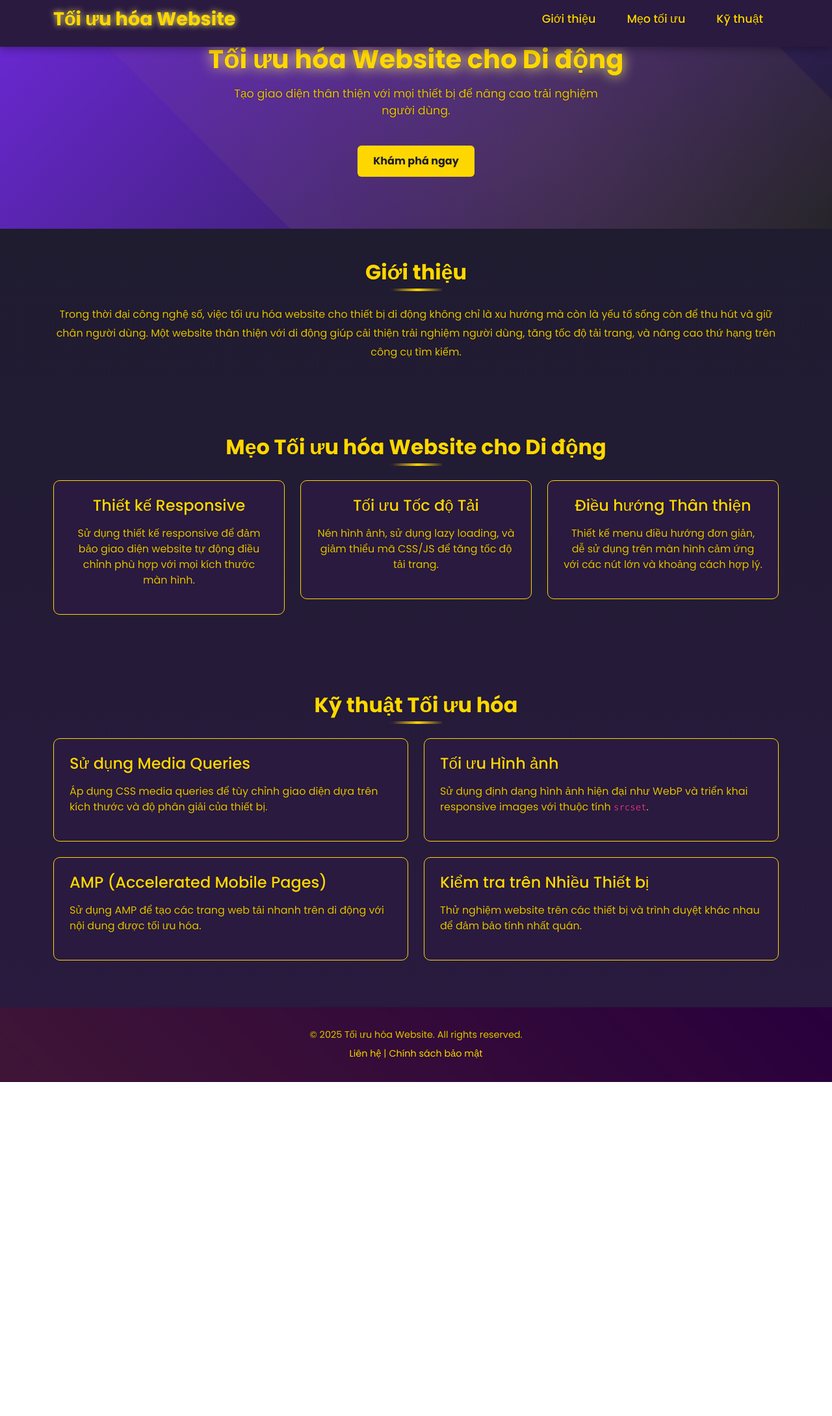
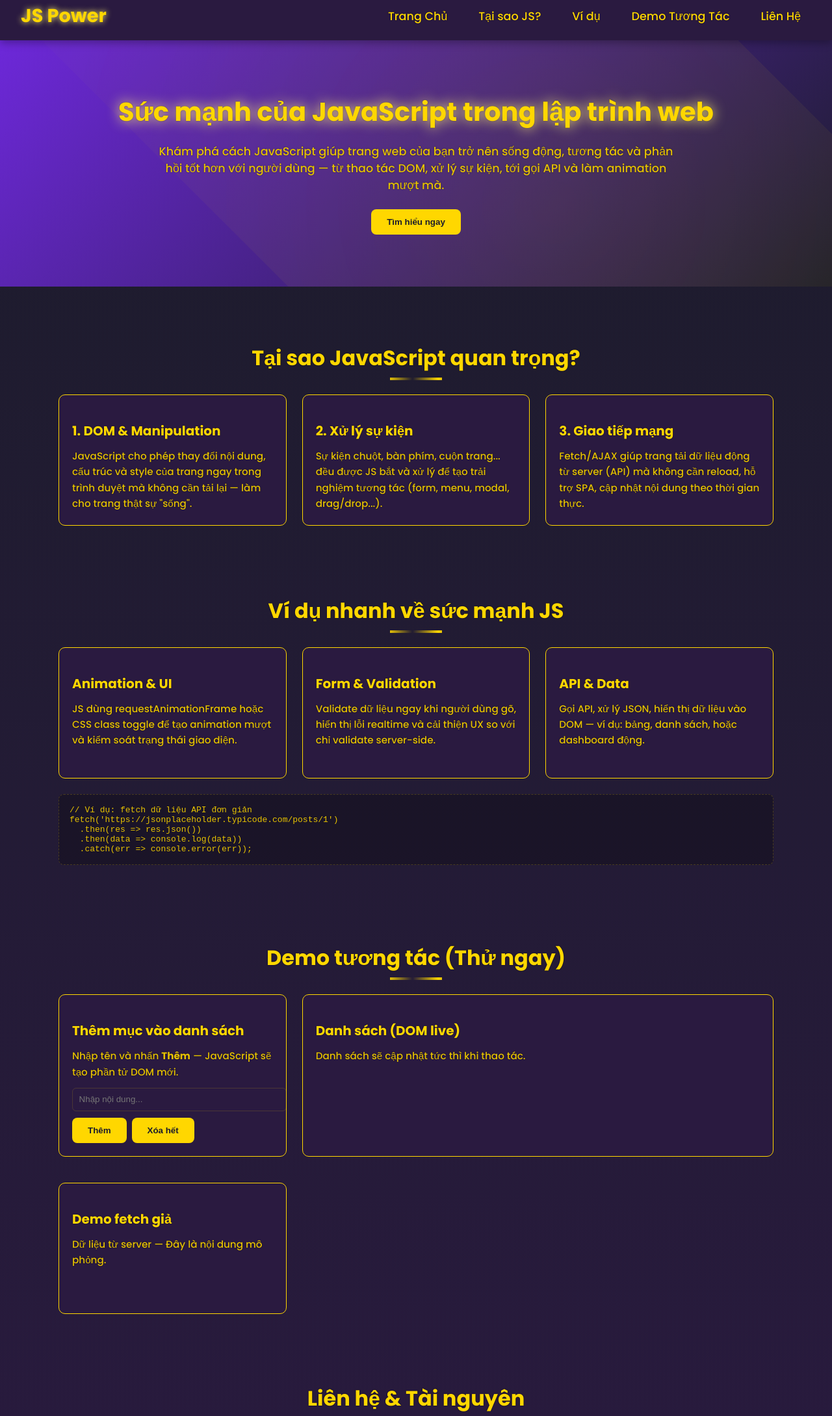
Before and after one commit to oktaolaaiketao-gif/oktaolaaiketao-gif.github.io, a plain HTML site: page bai3.html in a window 1280 px wide. Shown: the part 13-2192 px from the top of the page at 65% size. Before the commit the page ends 1678 px from the top, so only its background shows below. Drawn offline with nearby package versions, Linux system fonts and the light colour scheme.

Commit message:
upláiualoi

```diff
--- a/bai3.html
+++ b/bai3.html
@@ -1,15 +1,13 @@
-<!DOCTYPE html>
+<!doctype html>
 <html lang="vi">
 <head>
-  <meta charset="UTF-8">
-  <meta name="viewport" content="width=device-width, initial-scale=1.0">
-  <meta name="description" content="Học cách tối ưu hóa website cho thiết bị di động để nâng cao trải nghiệm người dùng và cải thiện SEO.">
-  <meta name="keywords" content="tối ưu hóa website, thiết kế responsive, SEO di động, tốc độ tải trang">
-  <meta name="author" content="Tối ưu hóa Website">
-  <title>Tối ưu hóa Website cho Di động</title>
-  <link rel="icon" type="image/x-icon" href="favicon.ico">
-  <link href="https://fonts.googleapis.com/css2?family=Poppins:wght@400;500;700&display=swap" rel="stylesheet">
-  <link href="https://cdn.jsdelivr.net/npm/bootstrap@5.3.0/dist/css/bootstrap.min.css" rel="stylesheet">
+  <meta charset="utf-8" />
+  <meta name="viewport" content="width=device-width, initial-scale=1" />
+  <title>Sức mạnh của JavaScript trong lập trình web</title>
+
+  <!-- Google Font -->
+  <link href="https://fonts.googleapis.com/css2?family=Poppins:wght@300;500;600;700;800&display=swap" rel="stylesheet">
+
   <style>
     :root {
       --dark-purple: #1c1c2b;
@@ -37,13 +35,25 @@
       padding: 1rem 2rem;
       transition: all 0.4s ease;
       box-shadow: 0 4px 12px rgba(0, 0, 0, 0.3);
+      display: flex;
+      align-items: center;
+      justify-content: space-between;
+      position: sticky;
+      top: 0;
+      z-index: 999;
     }
 
     .navbar-brand {
       font-size: 1.8rem;
       font-weight: 700;
       color: var(--gold) !important;
-      text-shadow: 0 0 10px var(--gold-light), 0 0 2px rgba(0, 0, 0, 0.5); /* Added subtle shadow for readability */
+      text-shadow: 0 0 10px var(--gold-light), 0 0 2px rgba(0, 0, 0, 0.5);
+    }
+
+    .nav {
+      display: flex;
+      align-items: center;
+      gap: 1rem;
     }
 
     .nav-link {
@@ -53,7 +63,8 @@
       margin: 0 1rem;
       position: relative;
       transition: all 0.3s ease;
-      text-shadow: 0 0 2px rgba(0, 0, 0, 0.5); /* Subtle shadow for better contrast */
+      text-shadow: 0 0 2px rgba(0, 0, 0, 0.5);
+      cursor: pointer;
     }
 
     .nav-link::after {
@@ -82,6 +93,7 @@
       padding: 80px 0;
       background: linear-gradient(135deg, var(--accent-purple) 0%, var(--dark-purple) 100%);
       overflow: hidden;
+      text-align: center;
     }
     p { color: #e6c200; }
 
@@ -100,22 +112,30 @@
     .hero-section .container {
       position: relative;
       z-index: 1;
+      max-width: 1100px;
+      margin: 0 auto;
+      padding: 0 1rem;
     }
 
     .hero-section h1 {
       font-size: 2.5rem;
       font-weight: 700;
       color: var(--gold);
-      text-shadow: 0 0 15px var(--gold-light), 0 0 2px rgba(0, 0, 0, 0.7); /* Enhanced shadow for readability */
+      text-shadow: 0 0 15px var(--gold-light), 0 0 2px rgba(0, 0, 0, 0.7);
       animation: textPulse 2s infinite alternate;
+      margin: 0 0 1rem 0;
     }
 
     .hero-section .lead {
       font-size: 1.1rem;
-      max-width: 600px;
+      max-width: 800px;
       margin-left: auto;
       margin-right: auto;
-      text-shadow: 0 0 2px rgba(0, 0, 0, 0.5); /* Subtle shadow for better contrast */
+      text-shadow: 0 0 2px rgba(0, 0, 0, 0.5);
+    }
+
+    .hero-cta {
+      margin-top: 1.5rem;
     }
 
     /* Buttons */
@@ -126,7 +146,9 @@
       font-weight: 600;
       padding: 0.75rem 1.5rem;
       transition: all 0.3s ease;
-      text-shadow: none; /* No shadow needed due to high contrast */
+      text-shadow: none;
+      border-radius: 8px;
+      cursor: pointer;
     }
 
     .btn-primary:hover {
@@ -135,7 +157,13 @@
       color: var(--dark-purple);
     }
 
-    /* Section Titles */
+    /* Layout */
+    .section {
+      padding: 60px 1rem;
+      max-width: 1100px;
+      margin: 0 auto;
+    }
+
     .section-title {
       font-size: 2rem;
       font-weight: 700;
@@ -143,7 +171,7 @@
       position: relative;
       margin-bottom: 2rem;
       text-align: center;
-      text-shadow: 0 0 2px rgba(0, 0, 0, 0.7); /* Subtle shadow for readability */
+      text-shadow: 0 0 2px rgba(0, 0, 0, 0.7);
     }
 
     .section-title::after {
@@ -158,12 +186,10 @@
       animation: waveLight 3s linear infinite;
     }
 
-    /* About Section */
-    .about-section p {
-      font-size: 1rem;
-      line-height: 1.8;
-      color: var(--soft-white);
-      text-shadow: 0 0 2px rgba(0, 0, 0, 0.5); /* Subtle shadow for readability */
+    .grid {
+      display: grid;
+      grid-template-columns: repeat(3, 1fr);
+      gap: 1.5rem;
     }
 
     .card {
@@ -173,6 +199,8 @@
       transition: transform 0.4s ease, box-shadow 0.4s ease;
       position: relative;
       overflow: hidden;
+      padding: 1.25rem;
+      min-height: 160px;
     }
 
     .card:hover {
@@ -181,14 +209,28 @@
     }
 
     .card h3 {
-      font-size: 1.5rem;
+      font-size: 1.25rem;
       color: var(--gold);
-      margin-bottom: 1rem;
-      text-shadow: 0 0 2px rgba(0, 0, 0, 0.5); /* Subtle shadow for readability */
+      margin-bottom: 0.75rem;
+      text-shadow: 0 0 2px rgba(0, 0, 0, 0.5);
     }
 
     .card p {
-      text-shadow: 0 0 2px rgba(0, 0, 0, 0.5); /* Subtle shadow for readability */
+      text-shadow: 0 0 2px rgba(0, 0, 0, 0.5);
+      color: var(--soft-white);
+      margin: 0;
+      font-size: 0.95rem;
+      line-height: 1.6;
+    }
+
+    /* Example code area */
+    pre.code {
+      background: rgba(0,0,0,0.25);
+      border: 1px dashed rgba(255,215,0,0.2);
+      padding: 1rem;
+      border-radius: 8px;
+      overflow-x: auto;
+      color: var(--soft-white);
     }
 
     /* Footer */
@@ -197,6 +239,8 @@
       padding: 2rem 0;
       position: relative;
       overflow: hidden;
+      margin-top: 2rem;
+      text-align: center;
     }
 
     .footer::before {
@@ -213,14 +257,14 @@
     .footer p {
       margin: 0;
       font-size: 0.9rem;
-      color: var(--soft-white); /* Changed to pure white for better contrast */
-      text-shadow: 0 0 2px rgba(0, 0, 0, 0.5); /* Subtle shadow for readability */
+      color: var(--soft-white);
+      text-shadow: 0 0 2px rgba(0, 0, 0, 0.5);
     }
 
     .footer a {
       color: var(--gold);
       text-decoration: none;
-      text-shadow: 0 0 2px rgba(0, 0, 0, 0.5); /* Subtle shadow for readability */
+      text-shadow: 0 0 2px rgba(0, 0, 0, 0.5);
     }
 
     .footer a:hover {
@@ -245,6 +289,7 @@
       visibility: hidden;
       transition: all 0.3s ease;
       z-index: 1000;
+      cursor: pointer;
     }
 
     .back-to-top.show {
@@ -279,6 +324,10 @@
     }
 
     /* Responsive Design */
+    @media (max-width: 992px) {
+      .grid { grid-template-columns: repeat(2, 1fr); }
+    }
+
     @media (max-width: 768px) {
       .hero-section h1 {
         font-size: 2rem;
@@ -323,139 +372,226 @@
         padding: 0.5rem 1rem;
         font-size: 0.9rem;
       }
+
+      .grid { grid-template-columns: 1fr; }
+      .nav { display: none; } /* keep navbar simple on mobile */
     }
   </style>
 </head>
 <body>
-  <!-- Navbar -->
-  <nav class="navbar navbar-expand-lg fixed-top">
+
+  <!-- NAVBAR -->
+  <header class="navbar">
+    <div class="navbar-brand">JS Power</div>
+    <nav class="nav" aria-label="main navigation">
+      <div class="nav-link" data-target="#home">Trang Chủ</div>
+      <div class="nav-link" data-target="#why">Tại sao JS?</div>
+      <div class="nav-link" data-target="#examples">Ví dụ</div>
+      <div class="nav-link" data-target="#demo">Demo Tương Tác</div>
+      <div class="nav-link" data-target="#contact">Liên Hệ</div>
+    </nav>
+  </header>
+
+  <!-- HERO -->
+  <section id="home" class="hero-section">
     <div class="container">
-      <a class="navbar-brand" href="#">Tối ưu hóa Website</a>
-      <button class="navbar-toggler" type="button" data-bs-toggle="collapse" data-bs-target="#navbarNav" aria-controls="navbarNav" aria-expanded="false" aria-label="Toggle navigation">
-        <span class="navbar-toggler-icon"></span>
-      </button>
-      <div class="collapse navbar-collapse" id="navbarNav">
-        <ul class="navbar-nav ms-auto">
-          <li class="nav-item">
-            <a class="nav-link" href="#introduction" aria-label="Giới thiệu về tối ưu hóa website">Giới thiệu</a>
-          </li>
-          <li class="nav-item">
-            <a class="nav-link" href="#tips" aria-label="Mẹo tối ưu hóa website cho di động">Mẹo tối ưu</a>
-          </li>
-          <li class="nav-item">
-            <a class="nav-link" href="#techniques" aria-label="Kỹ thuật tối ưu hóa website">Kỹ thuật</a>
-          </li>
-        </ul>
-      </div>
-    </div>
-  </nav>
+      <h1>Sức mạnh của JavaScript trong lập trình web</h1>
+      <p class="lead">Khám phá cách JavaScript giúp trang web của bạn trở nên sống động, tương tác và phản hồi tốt hơn với người dùng — từ thao tác DOM, xử lý sự kiện, tới gọi API và làm animation mượt mà.</p>
 
-  <!-- Hero Section -->
-  <section class="hero-section" id="hero">
-    <div class="container text-center">
-      <h1>Tối ưu hóa Website cho Di động</h1>
-      <p class="lead mt-3">Tạo giao diện thân thiện với mọi thiết bị để nâng cao trải nghiệm người dùng.</p>
-      <a href="#tips" class="btn btn-primary mt-4" aria-label="Khám phá các mẹo tối ưu hóa website">Khám phá ngay</a>
-    </div>
-  </section>
-
-  <!-- Introduction Section -->
-  <section id="introduction" class="about-section py-5">
-    <div class="container">
-      <h2 class="section-title">Giới thiệu</h2>
-      <p class="text-center">Trong thời đại công nghệ số, việc tối ưu hóa website cho thiết bị di động không chỉ là xu hướng mà còn là yếu tố sống còn để thu hút và giữ chân người dùng. Một website thân thiện với di động giúp cải thiện trải nghiệm người dùng, tăng tốc độ tải trang, và nâng cao thứ hạng trên công cụ tìm kiếm.</p>
-    </div>
-  </section>
-
-  <!-- Tips Section -->
-  <section id="tips" class="py-5">
-    <div class="container">
-      <h2 class="section-title">Mẹo Tối ưu hóa Website cho Di động</h2>
-      <div class="row">
-        <div class="col-md-4 mb-4">
-          <div class="card p-4 text-center">
-            <h3>Thiết kế Responsive</h3>
-            <p>Sử dụng thiết kế responsive để đảm bảo giao diện website tự động điều chỉnh phù hợp với mọi kích thước màn hình.</p>
-          </div>
-        </div>
-        <div class="col-md-4 mb-4">
-          <div class="card p-4 text-center">
-            <h3>Tối ưu Tốc độ Tải</h3>
-            <p>Nén hình ảnh, sử dụng lazy loading, và giảm thiểu mã CSS/JS để tăng tốc độ tải trang.</p>
-          </div>
-        </div>
-        <div class="col-md-4 mb-4">
-          <div class="card p-4 text-center">
-            <h3>Điều hướng Thân thiện</h3>
-            <p>Thiết kế menu điều hướng đơn giản, dễ sử dụng trên màn hình cảm ứng với các nút lớn và khoảng cách hợp lý.</p>
-          </div>
-        </div>
+      <div class="hero-cta">
+        <button class="btn-primary" id="scroll-to-why">Tìm hiểu ngay</button>
       </div>
     </div>
   </section>
 
-  <!-- Techniques Section -->
-  <section id="techniques" class="py-5">
-    <div class="container">
-      <h2 class="section-title">Kỹ thuật Tối ưu hóa</h2>
-      <div class="row">
-        <div class="col-md-6 mb-4">
-          <div class="card p-4">
-            <h3>Sử dụng Media Queries</h3>
-            <p>Áp dụng CSS media queries để tùy chỉnh giao diện dựa trên kích thước và độ phân giải của thiết bị.</p>
+  <!-- WHY JS -->
+  <section id="why" class="section">
+    <h2 class="section-title">Tại sao JavaScript quan trọng?</h2>
+
+    <div class="grid">
+      <div class="card">
+        <h3>1. DOM & Manipulation</h3>
+        <p>JavaScript cho phép thay đổi nội dung, cấu trúc và style của trang ngay trong trình duyệt mà không cần tải lại — làm cho trang thật sự "sống".</p>
       </div>
+
+      <div class="card">
+        <h3>2. Xử lý sự kiện</h3>
+        <p>Sự kiện chuột, bàn phím, cuộn trang... đều được JS bắt và xử lý để tạo trải nghiệm tương tác (form, menu, modal, drag/drop...).</p>
       </div>
-        <div class="col-md-6 mb-4">
-          <div class="card p-4">
-            <h3>Tối ưu Hình ảnh</h3>
-            <p>Sử dụng định dạng hình ảnh hiện đại như WebP và triển khai responsive images với thuộc tính <code>srcset</code>.</p>
-          </div>
-        </div>
-        <div class="col-md-6 mb-4">
-          <div class="card p-4">
-            <h3>AMP (Accelerated Mobile Pages)</h3>
-            <p>Sử dụng AMP để tạo các trang web tải nhanh trên di động với nội dung được tối ưu hóa.</p>
-          </div>
-        </div>
-        <div class="col-md-6 mb-4">
-          <div class="card p-4">
-            <h3>Kiểm tra trên Nhiều Thiết bị</h3>
-            <p>Thử nghiệm website trên các thiết bị và trình duyệt khác nhau để đảm bảo tính nhất quán.</p>
-          </div>
-        </div>
+
+      <div class="card">
+        <h3>3. Giao tiếp mạng</h3>
+        <p>Fetch/AJAX giúp trang tải dữ liệu động từ server (API) mà không cần reload, hỗ trợ SPA, cập nhật nội dung theo thời gian thực.</p>
       </div>
     </div>
   </section>
 
-  <!-- Footer -->
-  <footer class="footer text-center">
-    <div class="container">
-      <p>&copy; 2025 Tối ưu hóa Website. All rights reserved.</p>
-      <p class="mt-2">
-        <a href="#hero" aria-label="Liên hệ với chúng tôi">Liên hệ</a> |
-        <a href="#hero" aria-label="Chính sách bảo mật">Chính sách bảo mật</a>
-      </p>
+  <!-- EXAMPLES -->
+  <section id="examples" class="section" style="padding-top:20px;">
+    <h2 class="section-title">Ví dụ nhanh về sức mạnh JS</h2>
+
+    <div class="grid">
+      <div class="card">
+        <h3>Animation & UI</h3>
+        <p>JS dùng requestAnimationFrame hoặc CSS class toggle để tạo animation mượt và kiểm soát trạng thái giao diện.</p>
       </div>
+
+      <div class="card">
+        <h3>Form & Validation</h3>
+        <p>Validate dữ liệu ngay khi người dùng gõ, hiển thị lỗi realtime và cải thiện UX so với chỉ validate server-side.</p>
+      </div>
+
+      <div class="card">
+        <h3>API & Data</h3>
+        <p>Gọi API, xử lý JSON, hiển thị dữ liệu vào DOM — ví dụ: bảng, danh sách, hoặc dashboard động.</p>
+      </div>
+    </div>
+
+    <div style="margin-top:1.5rem;">
+      <pre class="code"><code>// Ví dụ: fetch dữ liệu API đơn giản
+fetch('https://jsonplaceholder.typicode.com/posts/1')
+  .then(res =&gt; res.json())
+  .then(data =&gt; console.log(data))
+  .catch(err =&gt; console.error(err));</code></pre>
+    </div>
+  </section>
+
+  <!-- DEMO INTERACTIVE -->
+  <section id="demo" class="section" style="padding-top:20px;">
+    <h2 class="section-title">Demo tương tác (Thử ngay)</h2>
+
+    <div class="grid">
+      <div class="card">
+        <h3>Thêm mục vào danh sách</h3>
+        <p>Nhập tên và nhấn <strong>Thêm</strong> — JavaScript sẽ tạo phần tử DOM mới.</p>
+        <div style="margin-top:0.75rem;">
+          <input id="item-input" type="text" placeholder="Nhập nội dung..." style="width:100%; padding:0.6rem; border-radius:6px; border:1px solid rgba(255,215,0,0.15); background:transparent; color:var(--soft-white);">
+          <div style="display:flex; gap:0.5rem; margin-top:0.6rem;">
+            <button class="btn-primary" id="add-item">Thêm</button>
+            <button class="btn-primary" id="clear-list">Xóa hết</button>
+          </div>
+        </div>
+      </div>
+
+      <div class="card" style="grid-column: span 2;">
+        <h3>Danh sách (DOM live)</h3>
+        <p>Danh sách sẽ cập nhật tức thì khi thao tác.</p>
+        <ul id="live-list" style="margin-top:0.75rem; padding-left:1.1rem; color:var(--soft-white);"></ul>
+      </div>
+    </div>
+
+  </section>
+
+  <!-- CONTACT -->
+  <section id="contact" class="section" style="padding-top:20px; padding-bottom:40px;">
+    <h2 class="section-title">Liên hệ & Tài nguyên</h2>
+
+    <div class="grid">
+      <div class="card">
+        <h3>Tài nguyên học</h3>
+        <p>MDN Web Docs, JavaScript.info, và các khoá học interactive giúp nắm vững JS từ cơ bản đến nâng cao.</p>
+      </div>
+
+      <div class="card">
+        <h3>Muốn biết thêm?</h3>
+        <p>Nếu anh/chị cần demo sâu hơn (SPA, WebSocket, hoặc animation nâng cao), em có thể bổ sung ví dụ riêng theo yêu cầu.</p>
+      </div>
+
+      <div class="card">
+        <h3>Gửi email</h3>
+        <p>Email: <a href="mailto:example@example.com" style="color:var(--gold);">example@example.com</a></p>
+      </div>
+    </div>
+  </section>
+
+  <!-- FOOTER -->
+  <footer class="footer">
+    <p>© 2025 Sức mạnh của JavaScript. All rights reserved. • Thiết kế demo bởi bạn.</p>
   </footer>
 
-  <!-- Back to Top Button -->
-  <a href="#hero" class="back-to-top" aria-label="Quay lại đầu trang">
-    <svg xmlns="http://www.w3.org/2000/svg" width="24" height="24" fill="currentColor" viewBox="0 0 24 24">
-      <path d="M12 5l-7 7h5v7h4v-7h5l-7-7z"/>
-    </svg>
-  </a>
+  <!-- BACK TO TOP -->
+  <div class="back-to-top" id="backTop" title="Lên đầu trang">↑</div>
 
-  <!-- Bootstrap JS -->
-  <script src="https://cdn.jsdelivr.net/npm/bootstrap@5.3.0/dist/js/bootstrap.bundle.min.js"></script>
-  <!-- Back to Top Script -->
+  <!-- SCRIPTS -->
   <script>
-    window.addEventListener('scroll', function() {
-      const backToTop = document.querySelector('.back-to-top');
-      if (window.scrollY > 300) {
-        backToTop.classList.add('show');
-      } else {
-        backToTop.classList.remove('show');
+    // Navigation click -> scroll
+    document.querySelectorAll('.nav-link').forEach(el => {
+      el.addEventListener('click', () => {
+        const target = document.querySelector(el.getAttribute('data-target'));
+        if (target) target.scrollIntoView({ behavior: 'smooth', block: 'start' });
+      });
+    });
+
+    document.getElementById('scroll-to-why').addEventListener('click', () => {
+      document.querySelector('#why').scrollIntoView({ behavior: 'smooth' });
+    });
+
+    // Back to top button
+    const backTop = document.getElementById('backTop');
+    window.addEventListener('scroll', () => {
+      if (window.scrollY > 300) backTop.classList.add('show');
+      else backTop.classList.remove('show');
+    });
+    backTop.addEventListener('click', () => window.scrollTo({ top: 0, behavior: 'smooth' }));
+
+    // Simple demo: dynamic list (DOM manipulation & events)
+    const input = document.getElementById('item-input');
+    const addBtn = document.getElementById('add-item');
+    const clearBtn = document.getElementById('clear-list');
+    const liveList = document.getElementById('live-list');
+
+    function createListItem(text) {
+      const li = document.createElement('li');
+      li.textContent = text;
+      li.style.marginBottom = '0.5rem';
+      li.style.cursor = 'pointer';
+      // click to remove single item (demonstrate event handling & delegation)
+      li.addEventListener('click', () => {
+        li.remove();
+      });
+      return li;
     }
+
+    addBtn.addEventListener('click', () => {
+      const val = input.value.trim();
+      if (!val) {
+        // small animated feedback
+        input.style.borderColor = 'var(--gold-hover)';
+        setTimeout(() => input.style.borderColor = 'rgba(255,215,0,0.15)', 600);
+        return;
+      }
+      const item = createListItem(val);
+      liveList.appendChild(item);
+      input.value = '';
+      input.focus();
+    });
+
+    clearBtn.addEventListener('click', () => {
+      liveList.innerHTML = '';
+    });
+
+    // Example: small "mock fetch" to show asynchronous JS
+    // (demonstrates promise + DOM update)
+    (function mockFetchDemo(){
+      const card = document.createElement('div');
+      card.className = 'card';
+      card.style.marginTop = '1rem';
+      card.innerHTML = '<h3>Demo fetch giả</h3><p id="fetch-status">Đang chờ dữ liệu...</p>';
+      document.querySelector('#demo .grid').appendChild(card);
+
+      // Simulate async fetch
+      new Promise((resolve) => {
+        setTimeout(() => resolve({ title: 'Dữ liệu từ server', body: 'Đây là nội dung mô phỏng.' }), 1500);
+      }).then(data => {
+        document.getElementById('fetch-status').textContent = data.title + ' — ' + data.body;
+      }).catch(() => {
+        document.getElementById('fetch-status').textContent = 'Tải dữ liệu thất bại';
+      });
+    })();
+
+    // small accessibility: focus visible outline for keyboard users
+    document.addEventListener('keydown', (e) => {
+      if (e.key === 'Tab') document.body.classList.add('user-tabbed');
     });
   </script>
 </body>
```
Also changed, not shown: 123ws (1).jpg, 123ws.jpg, mat.jpg, z6985132207877_046e4f4cbe04f4aa5d8a2fa602174738.jpg, z6985132207963_16adb86151ef3feed0a2084f93bdbf0f.jpg, z6985132219509_dfc313f1c445371bdf6caf44dd414cbd.jpg, z6985142595106_5157bd512a1ba777ca1a5a9472cb6806.jpg. Lines whose indentation alone changed are shown as unchanged.
